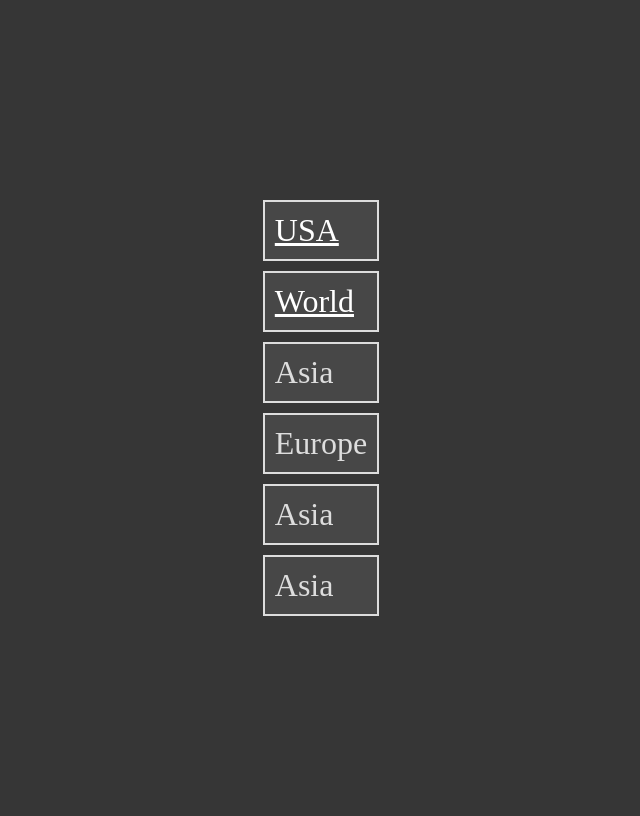
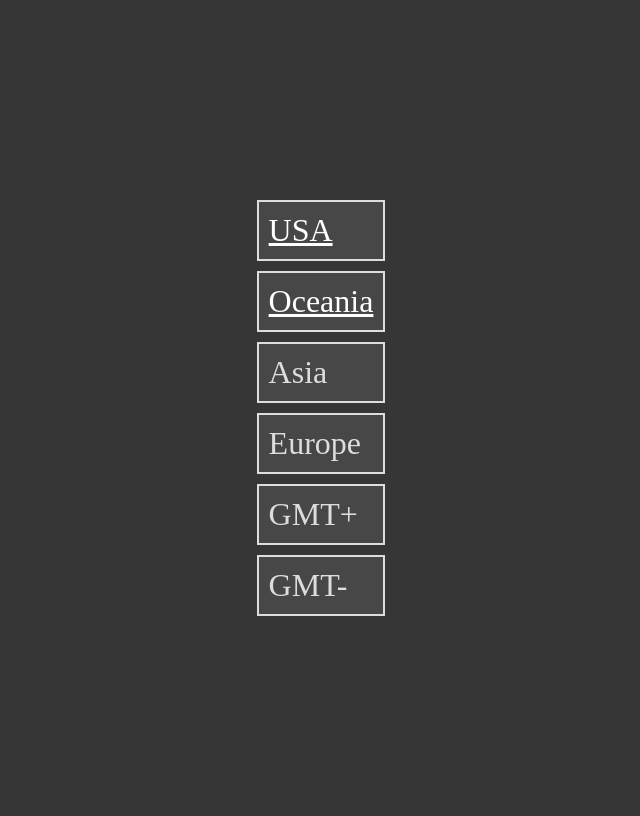
Before and after one commit to Kaiasaurin/clock_website, a Flask app: template templates/clock.html in a window 1280 px wide. Shown: the whole page, without its empty margins (319-959 px from the left). Run offline with Flask 2, Linux system fonts and the light colour scheme; the template is opened without the code that fills it, so the values that code supplies are empty.

Commit message:
GMT+ Not Working

```diff
--- a/app.py
+++ b/app.py
@@ -33,10 +33,10 @@ def get_time_zones():
     # GMT time zones
     "Etc/GMT", "Etc/GMT+1", "Etc/GMT+2", "Etc/GMT+3", "Etc/GMT+4", "Etc/GMT+5",
     "Etc/GMT+6", "Etc/GMT+7", "Etc/GMT+8", "Etc/GMT+9", "Etc/GMT+10",
-    "Etc/GMT+11", "Etc/GMT+12", "Etc/GMT+13", "Etc/GMT+14",
+    "Etc/GMT+11", "Etc/GMT+12",
     "Etc/GMT-1", "Etc/GMT-2", "Etc/GMT-3", "Etc/GMT-4", "Etc/GMT-5",
     "Etc/GMT-6", "Etc/GMT-7", "Etc/GMT-8", "Etc/GMT-9", "Etc/GMT-10",
-    "Etc/GMT-11", "Etc/GMT-12", "Etc/GMT-13", "Etc/GMT-14"
+    "Etc/GMT-11", "Etc/GMT-12"
 ]
     time_zones_data = {}
     for tz in time_zones:
--- a/templates/clock.html
+++ b/templates/clock.html
@@ -19,7 +19,7 @@
                     <li><div id="US-Hawaii"></div></li>
                 </ul>
             </li>
-            <li><a href="#Oceania">World</a>
+            <li><a href="#Oceania">Oceania</a>
                 <ul>
                     <li><div id="Pacific-Auckland"></div></li>
                     <li><div id="Australia-Melbourne"></div></li>
@@ -52,7 +52,7 @@
                     <li><div id="Europe-London"></div></li>
         </ul>
     </li>
-    <li><a= href="GMT">Asia</a>
+    <li><a= href="GMT+">GMT+</a>
         <ul>
             <li><div id="Etc-GMT"></div></li>
             <li><div id="Etc-GMT+1"></div></li>
@@ -67,12 +67,9 @@
             <li><div id="Etc-GMT+10"></div></li>
             <li><div id="Etc-GMT+11"></div></li>
             <li><div id="Etc-GMT+12"></div></li>
-            <li><div id="Etc-GMT+13"></div></li>
-            <li><div id="Etc-GMT+14"></div></li>
         </ul>
     </li>
-</li>
-<li><a= href="GMT Negatives">Asia</a>
+<li><a= href="GMT-">GMT-</a>
     <ul>
         <li><div id="Etc-GMT"></div></li>
         <li><div id="Etc-GMT-1"></div></li>
@@ -87,8 +84,6 @@
         <li><div id="Etc-GMT-10"></div></li>
         <li><div id="Etc-GMT-11"></div></li>
         <li><div id="Etc-GMT-12"></div></li>
-        <li><div id="Etc-GMT-13"></div></li>
-        <li><div id="Etc-GMT-14"></div></li>
     </ul>
 </li>
     </nav>
```
